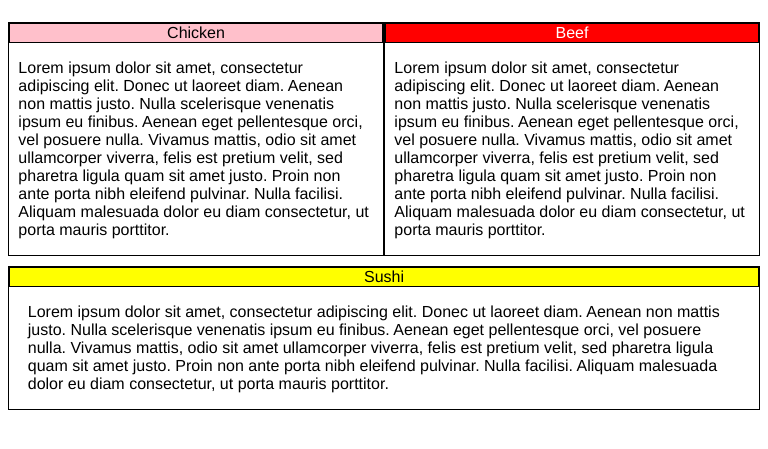
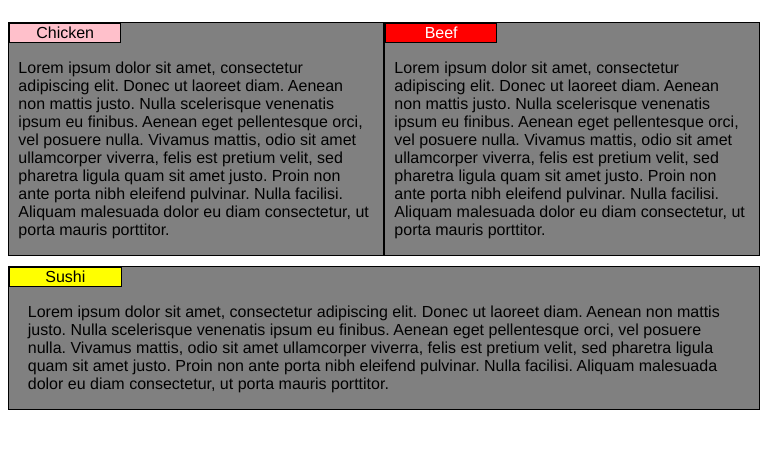
Before and after one commit to ruizryag/co-htcsjs, a plain HTML site: page module2-solution/index.html in a window 768 px wide. Shown: the part 61-510 px from the top of the page. Drawn offline with Linux system fonts and the light colour scheme.

Commit message:
end of edition

```diff
--- a/module2-solution/css/style.css
+++ b/module2-solution/css/style.css
@@ -35,10 +35,9 @@ p{
   text-align: right;
   font-family: Helvetica;
   position: relative;
-  top: 0;
-  right: 0;
+  top: 0%;
+  width: 30%;
   text-align: center;
-
 }
 
 /* Simple Responsive Framework. */
@@ -53,6 +52,7 @@ p{
     border: 1px solid black;
     width: 33.33%;
     margin-top: 10px;
+    background: grey;
   }
 }
 
@@ -63,6 +63,7 @@ p{
     border: 1px solid black;
     width: 50%;
     margin-top: 10px;
+    background: grey;
   }
 
    .tablet-2 {
@@ -70,6 +71,11 @@ p{
     border: 1px solid black;
     width: 100%;
     margin-top: 10px;
+    background: grey;
+  }
+
+  .tablet-2 #third-title.title {
+    width: 15%;
   }
 }
 
@@ -80,5 +86,6 @@ p{
     border: 1px solid black;
     width: 100%;
     margin-top: 10px;
+    background: grey;
   }
 }
```
